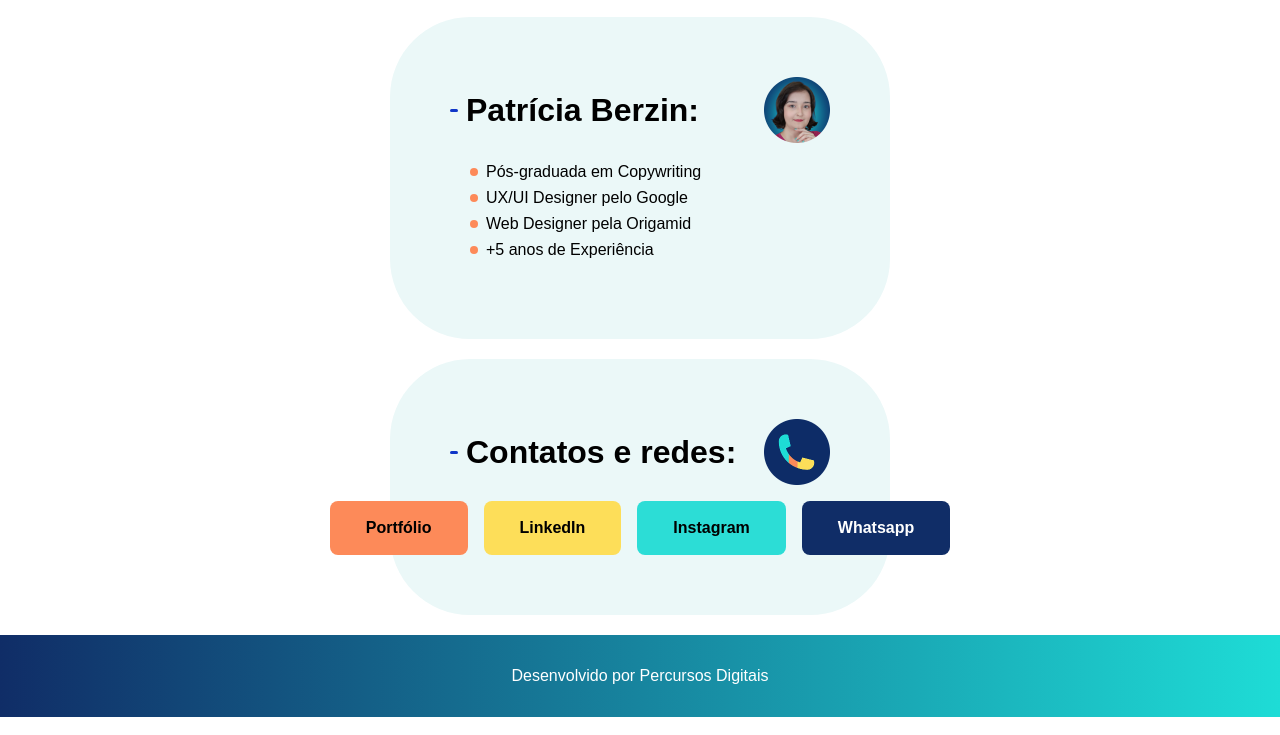
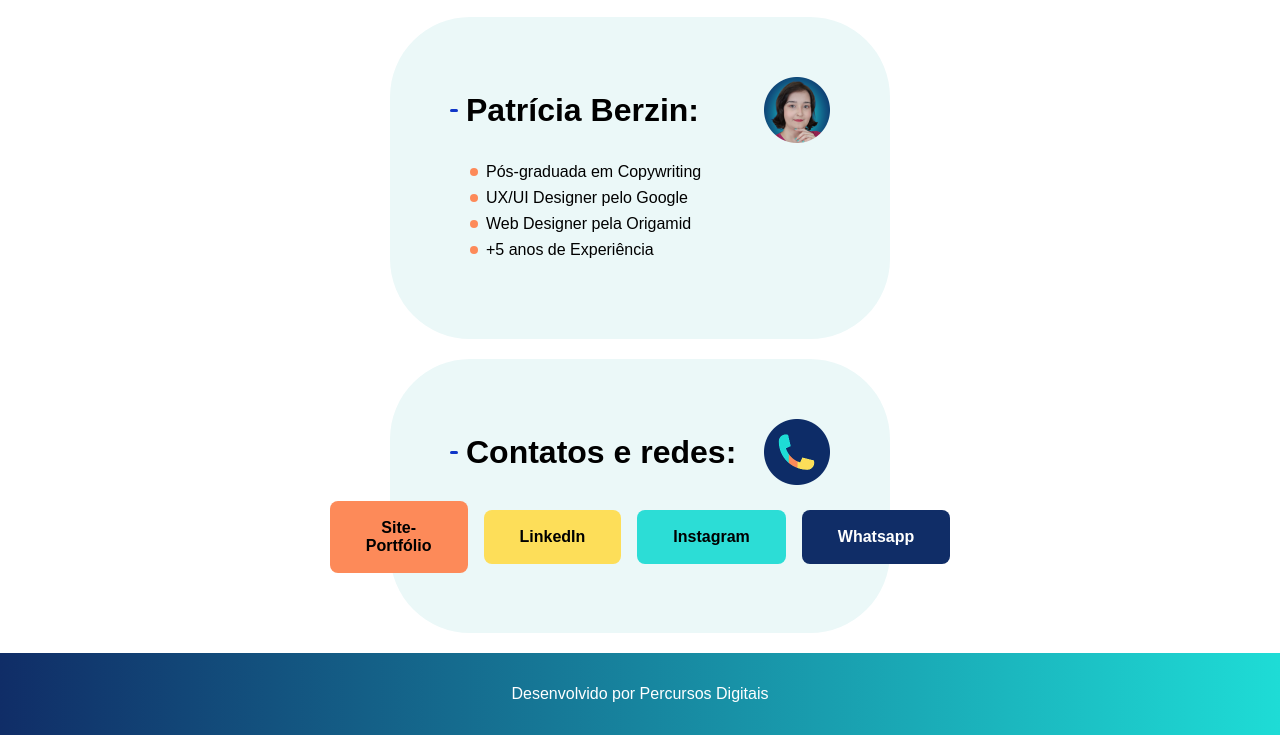
Before and after one commit to patiberzin/cartao-percursos, a plain HTML site: page index.html in a window 1280 px wide. Shown: the part 635-1370 px from the top of the page. Drawn offline with Linux system fonts and the light colour scheme.

Commit message:
site-portfolio

```diff
--- a/index.html
+++ b/index.html
@@ -47,7 +47,7 @@
       <img src="3.png" alt="services" width=66 height=66">
     </div>
     <ul class="list-btns">
-      <li><a href="https://www.behance.net/patiberzin" class="btn btn-blog">Portfólio</a></li>
+      <li><a href="https://percursosdigitais.vercel.app/" class="btn btn-blog">Site-Portfólio</a></li>
        <li><a href="https://www.linkedin.com/in/patriciaberzin/" class="btn btn-linkedin">LinkedIn</a></li>
         <li><a href="https://www.instagram.com/percursosdigitais/" class="btn btn-instagram">Instagram</a></li>
       <li><a href="https://wa.me/5511980937777" class="btn btn-whats"> Whatsapp</a></li>
```
